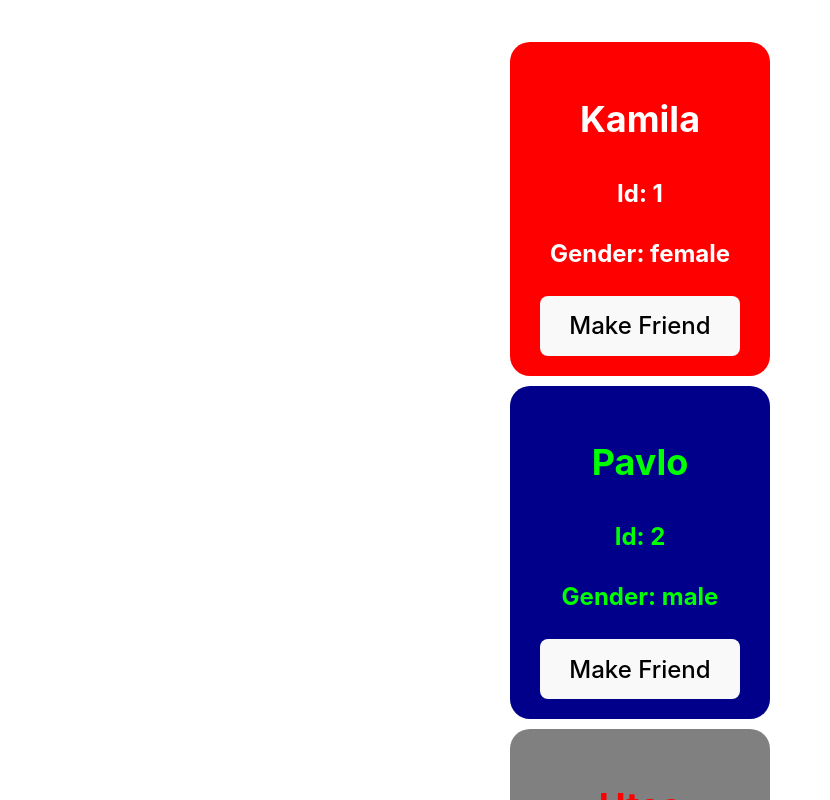
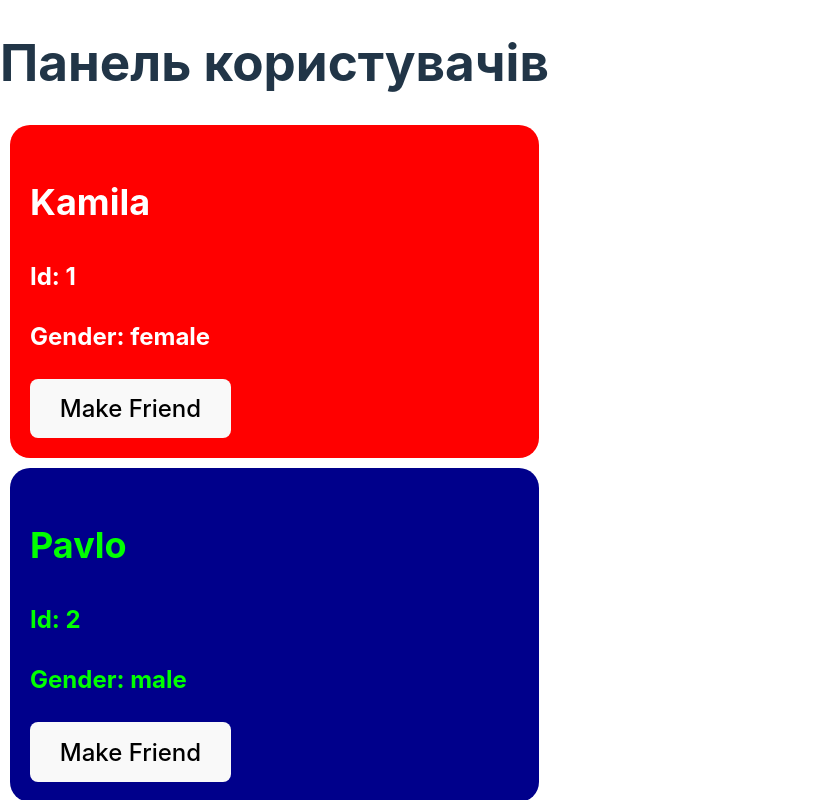
Before and after one commit to Illia-11/User-Cards, a React (Vite) app in the folder react-components-props-task/: page / in a window 1280 px wide. Shown: the top 800 px of the page, without its empty margins (0-830 px from the left). Built offline with nearby package versions, Linux system fonts and the light colour scheme.

Commit message:
Add task 3.1 solution

```diff
--- a/react-components-props-task/src/App.jsx
+++ b/react-components-props-task/src/App.jsx
@@ -1,15 +1,12 @@
-import React from "react";
-import "./App.css";
-import UserCardsList from "./components/UserCardList";
+import React from 'react';
+import UserDashboard from './components/UserDashboard';
 
-class App extends React.Component {
-  render() {
-    return (
-      <>
-        <UserCardsList users={this.users} />
-      </>
-    );
-  }
-}
+const App = () => {
+  return (
+    <div className="app">
+      <UserDashboard />
+    </div>
+  );
+};
 
 export default App;
--- /dev/null
+++ b/react-components-props-task/src/components/FriendList/index.jsx
@@ -0,0 +1,16 @@
+function FriendList (props) {
+  const { users } = props;
+
+  const myFriend = users.map((user) => {
+    return <li key={user.id}>
+      <p>{user.name}</p>
+    </li>
+  })
+
+  return <article>
+    <h2>Friend List</h2>
+    <ul>{myFriend}</ul>
+  </article>
+}
+
+export default FriendList;
--- a/react-components-props-task/src/components/UserCard/index.jsx
+++ b/react-components-props-task/src/components/UserCard/index.jsx
@@ -1,38 +1,23 @@
 import React from "react";
 import "./UserCard.css";
 
-class UserCard extends React.Component {
-
-    state = {
-      isFriend: false,
-    };
-
-  clickHandler = () => {
-    this.setState({
-      isFriend: true,
-    })
-  }
-
-  hadnleSwitchFriend = () => {
-    this.setState({
-      isFriend: !this.state.isFriend
-    })
-  }
-
-  render() {
-    const { user } = this.props;
-
-    return (
-      <article className={`users-card ${
-      user.gender === 'male' ? 'male' : user.gender === 'female' ? 'female' : 'users-card'
-    }`}>
-        <h2>{user.name}</h2>
-        <p>Id: {user.id}</p>
-        <p>Gender: {user.gender}</p>
-        <button onClick={this.hadnleSwitchFriend}>{!this.state.isFriend ? "Make Friend" : "Delete Friend"}</button>
-      </article>
-    );
-  }
-}
+const UserCard = ({ user, toggleMyFriends }) => {
+  return (
+    <article
+      className={`users-card ${
+        user.gender === "male" ? "male" : user.gender === "female"
+          ? "female"
+          : "default"
+      }`}
+    >
+      <h2>{user.name}</h2>
+      <p>Id: {user.id}</p>
+      <p>Gender: {user.gender || "Not specified"}</p>
+      <button onClick={() => toggleMyFriends(user.id)}>
+        {user.isFriend ? "Delete Friend" : "Make Friend"}
+      </button>
+    </article>
+  );
+};
 
 export default UserCard;
--- a/react-components-props-task/src/components/UserCardList/index.jsx
+++ b/react-components-props-task/src/components/UserCardList/index.jsx
@@ -1,43 +1,20 @@
 import React from "react";
 import UserCard from "../UserCard";
 
-class UserCardsList extends React.Component {
-  state = {
-    users: [
-      {
-        id: 1,
-        name: "Kamila",
-        gender: "female",
-      },
-      {
-        id: 2,
-        name: "Pavlo",
-        gender: "male",
-      },
-      {
-        id: 3,
-        name: "Htos",
-        gender: "undefined",
-      },
-      {
-        id: 4,
-        name: "Ola",
-        gender: "female"
-      }
-    ],
-  };
-
-
-  render() {
+const UserCardList = ({ users, toggleFriendStatus }) => {
 
     return (
-      <div>
-        {this.state.users.map((user) => (
-          <UserCard key={user.id} user={user} />
+      <div className="user-list">
+        {users.map((user) => (
+          <UserCard
+            key={user.id}
+            user={user}
+            toggleMyFriends={toggleFriendStatus}
+          />
         ))}
       </div>
     );
   }
-}
 
-export default UserCardsList;
+
+export default UserCardList;
--- /dev/null
+++ b/react-components-props-task/src/components/UserDashboard/index.jsx
@@ -0,0 +1,65 @@
+import React, { Component } from "react";
+import UserCardList from "../UserCardList";
+import FriendList from "../FriendList";
+
+class UserDashboard extends Component {
+  state = {
+        users: [
+          {
+            id: 1,
+            name: "Kamila",
+            gender: "female",
+            isFriend: false
+          },
+          {
+            id: 2,
+            name: "Pavlo",
+            gender: "male",
+            isFriend: false
+          },
+          {
+            id: 3,
+            name: "Htos",
+            gender: "undefined",
+            isFriend: false
+          },
+          {
+            id: 4,
+            name: "Ola",
+            gender: "female",
+            isFriend: false
+          }
+        ],
+      };
+
+  toggleFriendStatus = (userId) => {
+    const updatedUsers = this.state.users.map((user) => {
+      if (user.id === userId) {
+        return { ...user, isFriend: !user.isFriend };
+      } else {
+        return user;
+      }
+    });
+
+    this.setState({
+      users: updatedUsers,
+    });
+  };
+
+  render() {
+    const friends = this.state.users.filter((user) => user.isFriend);
+
+    return (
+      <div className="user-dashboard">
+        <h1>Панель користувачів</h1>
+        <UserCardList
+          users={this.state.users}
+          toggleFriendStatus={this.toggleFriendStatus}
+        />
+        <FriendList users={friends} />
+      </div>
+    );
+  }
+}
+
+export default UserDashboard;
```
